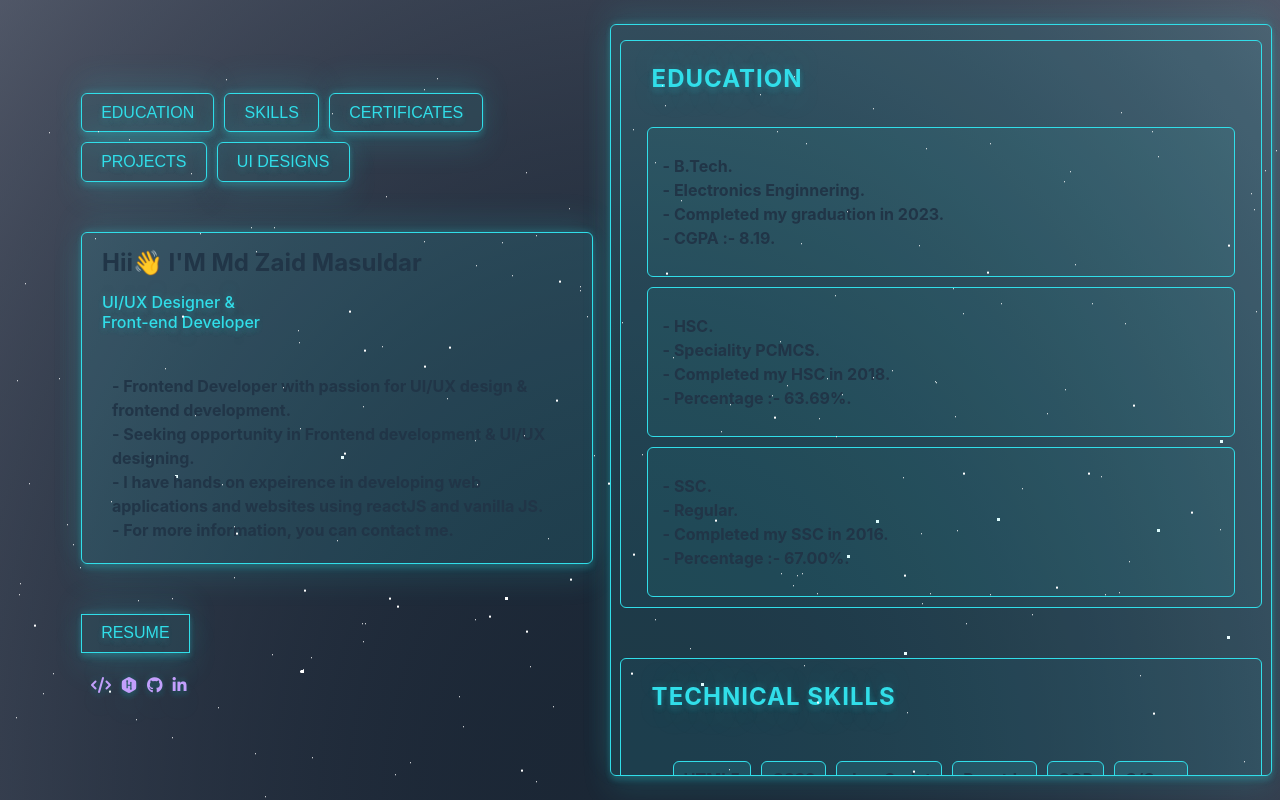
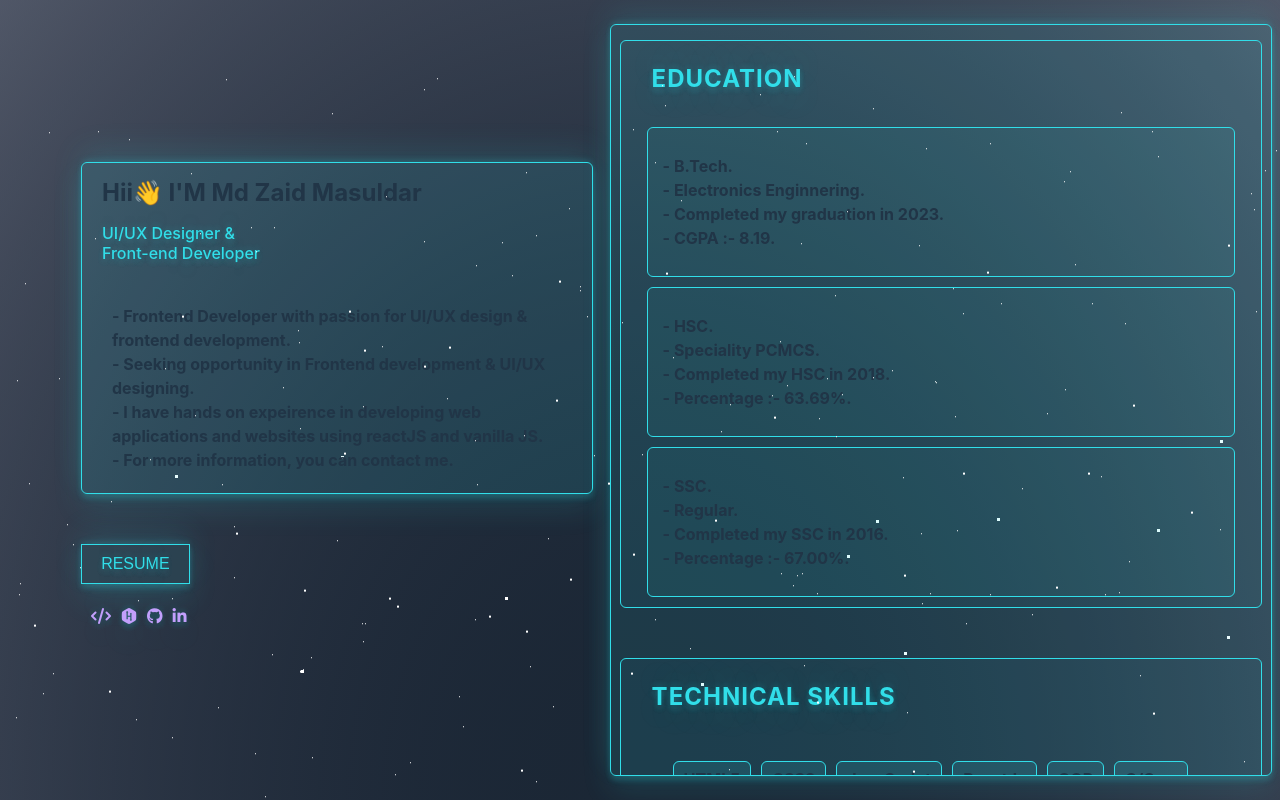
Before and after one commit to zaid-sinpie/portfolioNeon, a React (Vite) app: page / in a window 1280 px wide. Built offline with nearby package versions, Linux system fonts and the light colour scheme.

Commit message:
removed buttons

```diff
--- a/src/App.jsx
+++ b/src/App.jsx
@@ -14,7 +14,7 @@
     <Section>
       <ToastContainer />
       <Header name="header">
-        <BtnBox name="btnBox" />
+        {/* <BtnBox name="btnBox" /> */}
         <Info />
         <Social />
       </Header>
--- a/src/components/Social.jsx
+++ b/src/components/Social.jsx
@@ -5,7 +5,7 @@
     <div className="social-content">
       <div className="btnsCR">
         <a
-          href="https://drive.google.com/file/d/1BBUrAyKGMco0k65xsjOO7rap21jcR7Lc/view?usp=sharing"
+          href="https://drive.google.com/file/d/1lmAyup6zr8xizod5GAs5aV2H4FS6gVry/view?usp=sharing"
           target="_blank"
         >
           <button className="btn border font no-border">RESUME</button>
```
Also changed, not shown: 1 other file (tests, documents, lock files or other folders).
